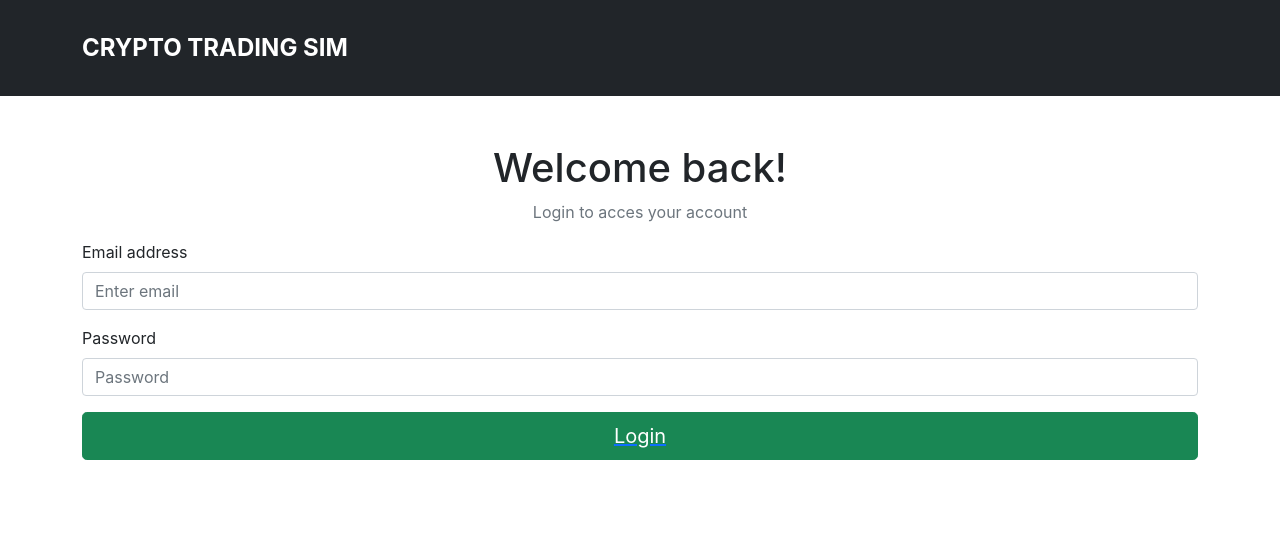
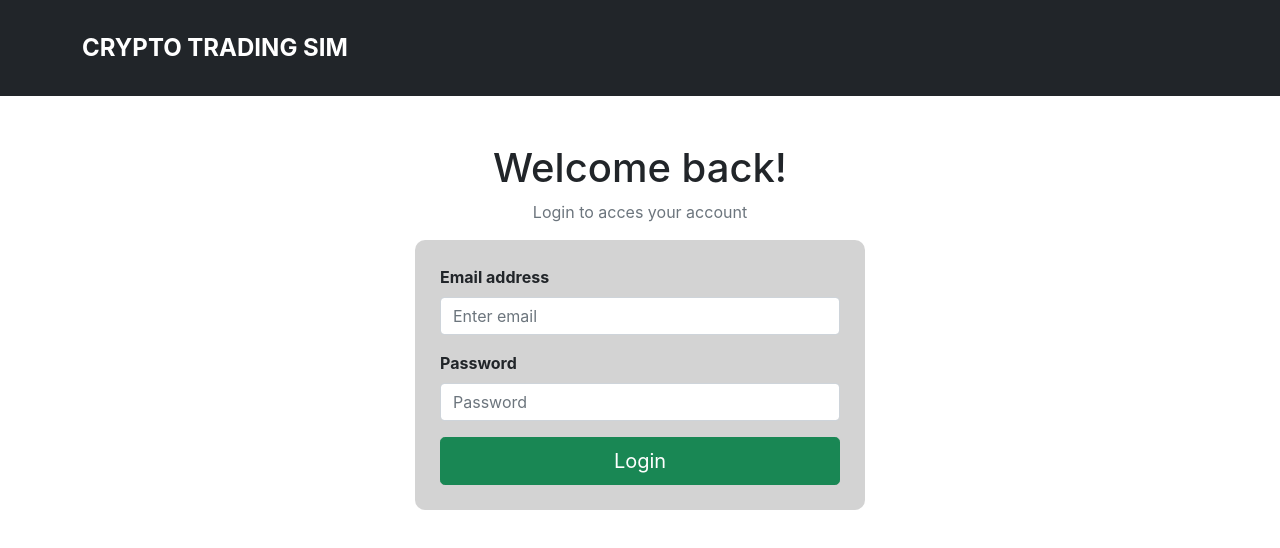
Before and after one commit to clancinio/crypto-frontend, a React (Create React App) app: page /login in a window 1280 px wide. Shown: the top 548 px of the page. Built offline with nearby package versions, Linux system fonts and the light colour scheme; the HTML template or start-up script is replaced by a standard one.

Commit message:
Style login page

```diff
--- a/src/index.css
+++ b/src/index.css
@@ -17,3 +17,22 @@ code {
   border-radius: 10px;
   padding: 25px;
 }
+
+/* Login Form */
+
+.form-container {
+}
+.login-form {
+  max-width: 450px;
+  margin: 0 auto;
+  background-color: #d3d3d3;
+  padding: 25px;
+  border-radius: 10px;
+}
+.login-lable {
+  font-weight: bold;
+}
+
+.login-form a {
+  text-decoration: none;
+}
```
